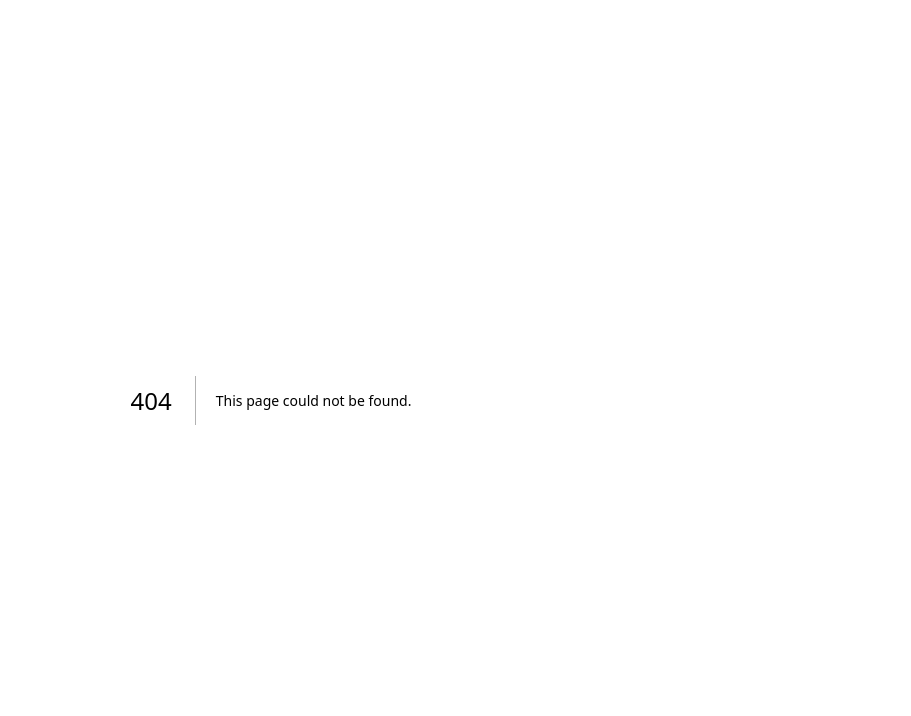
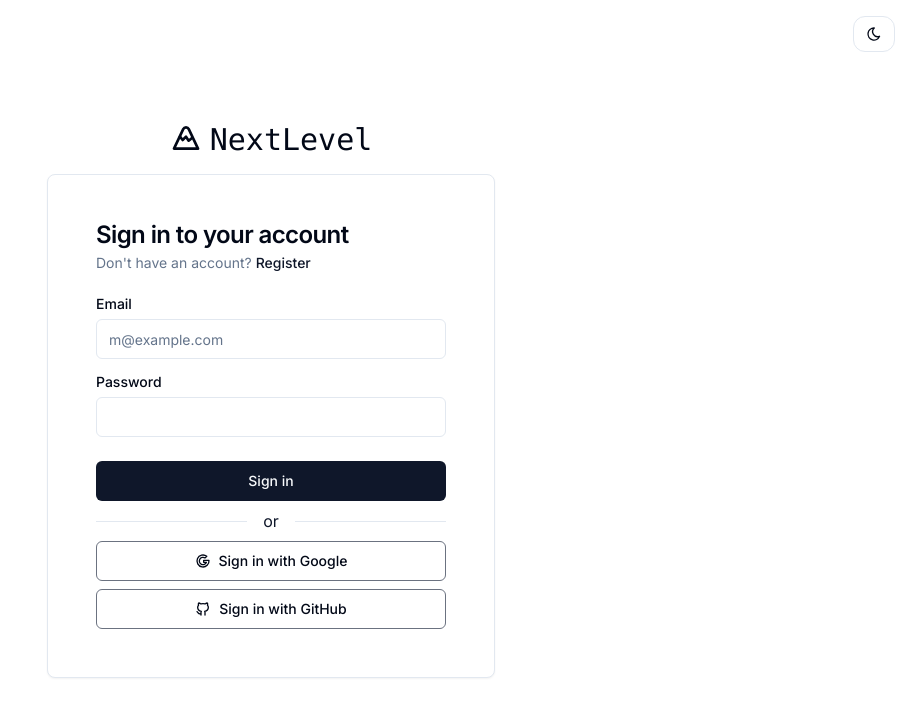
Before and after one commit to KhaiZulfa18/nextlevel, a Next.js app: page /signin in a window 1280 px wide. Before the commit this address had no page. Shown: the top 716 px of the page, without its empty margins (369-1280 px from the left). Built offline with nearby package versions, Linux system fonts and the light colour scheme.

Commit message:
add signin page

```diff
--- a/package.json
+++ b/package.json
@@ -18,6 +18,7 @@
     "@radix-ui/react-menubar": "^1.1.1",
     "@radix-ui/react-navigation-menu": "^1.2.0",
     "@radix-ui/react-select": "^2.1.1",
+    "@radix-ui/react-separator": "^1.1.0",
     "@radix-ui/react-slot": "^1.1.0",
     "@radix-ui/react-toast": "^1.2.1",
     "@tabler/icons": "^3.14.0",
--- /dev/null
+++ b/src/app/(auth)/layout.tsx
@@ -0,0 +1,25 @@
+import { Button } from "@/components/ui/button";
+import { Card, CardContent, CardFooter } from "@/components/ui/card";
+import { Input } from "@/components/ui/input";
+import { Label } from "@/components/ui/label";
+import { IconBrandGithub, IconBrandGoogle, IconMountain } from "@tabler/icons-react";
+import Link from "next/link";
+import ThemeToggle from "@/components/ThemeToggle";
+
+export default function AuthLayout({ children }: { children: React.ReactNode }) {
+
+    return (
+        <div className="relative flex min-h-[100dvh] flex-col items-center justify-start md:justify-center bg-background px-4 py-16 sm:px-6 lg:px-8">
+            <div className="absolute top-4 right-4">
+                <ThemeToggle />
+            </div>
+            <div className="mx-auto w-full max-w-md space-y-4">
+                <div className="flex justify-center">
+                    <IconMountain size={32} />
+                    <span className="ml-2 text-3xl font-mono">NextLevel</span>
+                </div>
+                {children}
+            </div>
+        </div>
+    )
+}
--- /dev/null
+++ b/src/app/(auth)/signin/page.tsx
@@ -0,0 +1,50 @@
+import { Button } from "@/components/ui/button";
+import { Card, CardContent, CardDescription, CardFooter, CardHeader, CardTitle } from "@/components/ui/card";
+import { Input } from "@/components/ui/input";
+import { Label } from "@/components/ui/label";
+import { Separator } from "@/components/ui/separator";
+import { IconBrandGithub, IconBrandGoogle } from "@tabler/icons-react";
+import Link from "next/link";
+
+export default function SignInPage() {
+
+    return (
+        <Card className="p-2 md:p-6">
+            <CardHeader>
+                <CardTitle>Sign in to your account</CardTitle>
+                <CardDescription>
+                    Don't have an account?{" "}
+                    <Link href="#" className="font-medium text-primary hover:underline" prefetch={false}>
+                        Register
+                    </Link>
+                </CardDescription>
+            </CardHeader>
+            <CardContent className="grid gap-4">
+                <div className="grid gap-2">
+                    <Label htmlFor="email">Email</Label>
+                    <Input id="email" type="email" placeholder="m@example.com" required />
+                </div>
+                <div className="grid gap-2">
+                    <Label htmlFor="password">Password</Label>
+                    <Input id="password" type="password" required />
+                </div>
+            </CardContent>
+            <CardFooter className="grid gap-2">
+                <Button className="w-full">Sign in</Button>
+                <div className="flex items-center gap-4">
+                    <Separator className="flex-1" />
+                    <span className="text-primary">or</span>
+                    <Separator className="flex-1" />
+                </div>
+                <Button variant="outline" className="flex place-items-center gap-2 border-gray-500">
+                    <IconBrandGoogle size={16} />
+                    Sign in with Google
+                </Button>
+                <Button variant="outline" className="flex place-items-center gap-2 border-gray-500">
+                    <IconBrandGithub size={16} />
+                    Sign in with GitHub
+                </Button>
+            </CardFooter>
+        </Card>
+    );
+}
--- /dev/null
+++ b/src/components/ui/separator.tsx
@@ -0,0 +1,31 @@
+"use client"
+
+import * as React from "react"
+import * as SeparatorPrimitive from "@radix-ui/react-separator"
+
+import { cn } from "@/lib/utils"
+
+const Separator = React.forwardRef<
+  React.ElementRef<typeof SeparatorPrimitive.Root>,
+  React.ComponentPropsWithoutRef<typeof SeparatorPrimitive.Root>
+>(
+  (
+    { className, orientation = "horizontal", decorative = true, ...props },
+    ref
+  ) => (
+    <SeparatorPrimitive.Root
+      ref={ref}
+      decorative={decorative}
+      orientation={orientation}
+      className={cn(
+        "shrink-0 bg-border",
+        orientation === "horizontal" ? "h-[1px] w-full" : "h-full w-[1px]",
+        className
+      )}
+      {...props}
+    />
+  )
+)
+Separator.displayName = SeparatorPrimitive.Root.displayName
+
+export { Separator }
```
Also changed, not shown: 1 other file (tests, documents, lock files or other folders).
